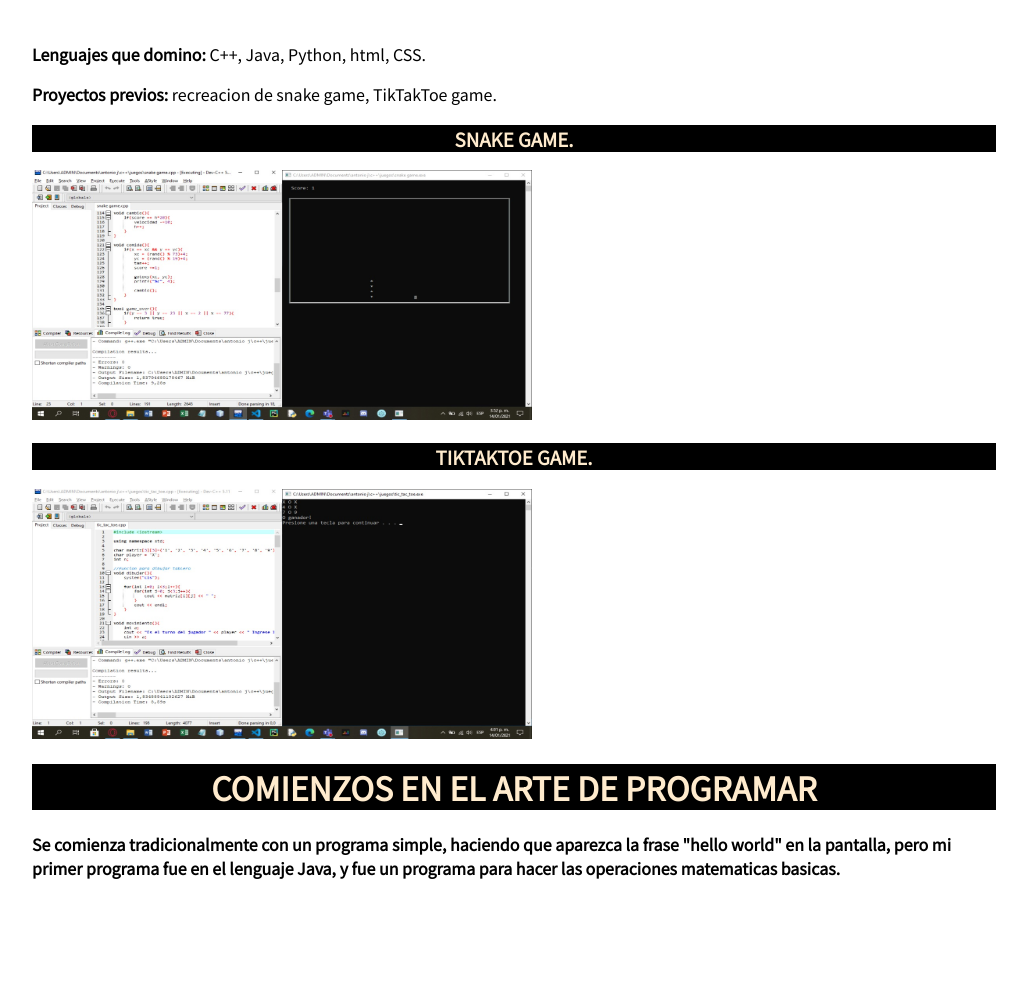
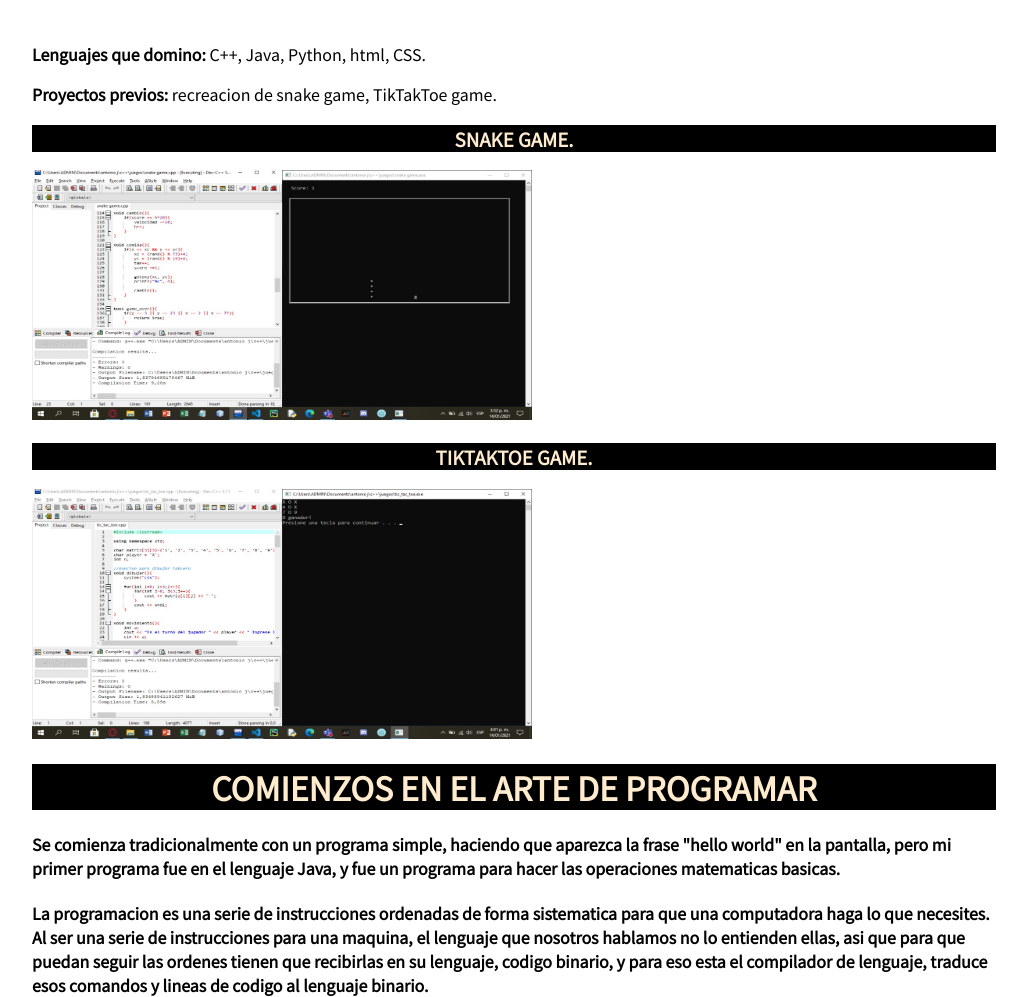
Before and after one commit to NotonyusRisk/pagina-web, a plain HTML site: page index.html in a window 1280 px wide. Shown: the whole page, without its empty margins (126-1153 px from the left). Before the commit the page ends 880 px from the top, so only its background shows below. Drawn offline with Linux system fonts and the light colour scheme.

Commit message:
Update index.html

```diff
--- a/index.html
+++ b/index.html
@@ -20,6 +20,6 @@
         <br>
         <h1>COMIENZOS EN EL ARTE DE PROGRAMAR</h1>
         <h4>Se comienza tradicionalmente con un programa simple, haciendo que aparezca la frase "hello world" en la pantalla, pero mi primer programa fue en el lenguaje Java, y fue un programa para hacer las operaciones matematicas basicas.</h4>
-        <h4></h4>
+        <h4>La programacion es una serie de instrucciones ordenadas de forma sistematica para que una computadora haga lo que necesites. Al ser una serie de instrucciones para una maquina, el lenguaje que nosotros hablamos no lo entienden ellas, asi que para que puedan seguir las ordenes tienen que recibirlas en su lenguaje, codigo binario, y para eso esta el compilador de lenguaje, traduce esos comandos y lineas de codigo al lenguaje binario.</h4>
     </body>
 </html>
```
